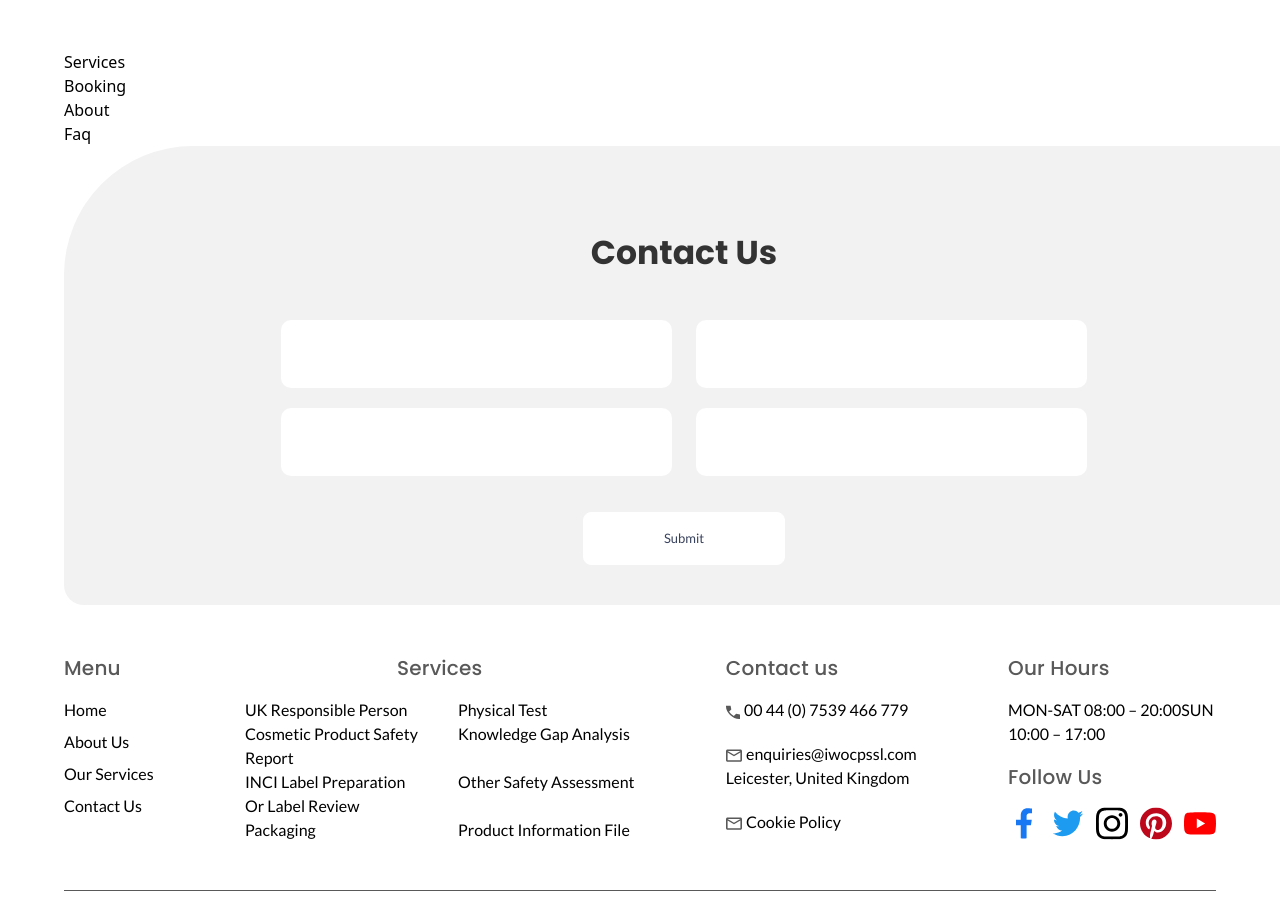
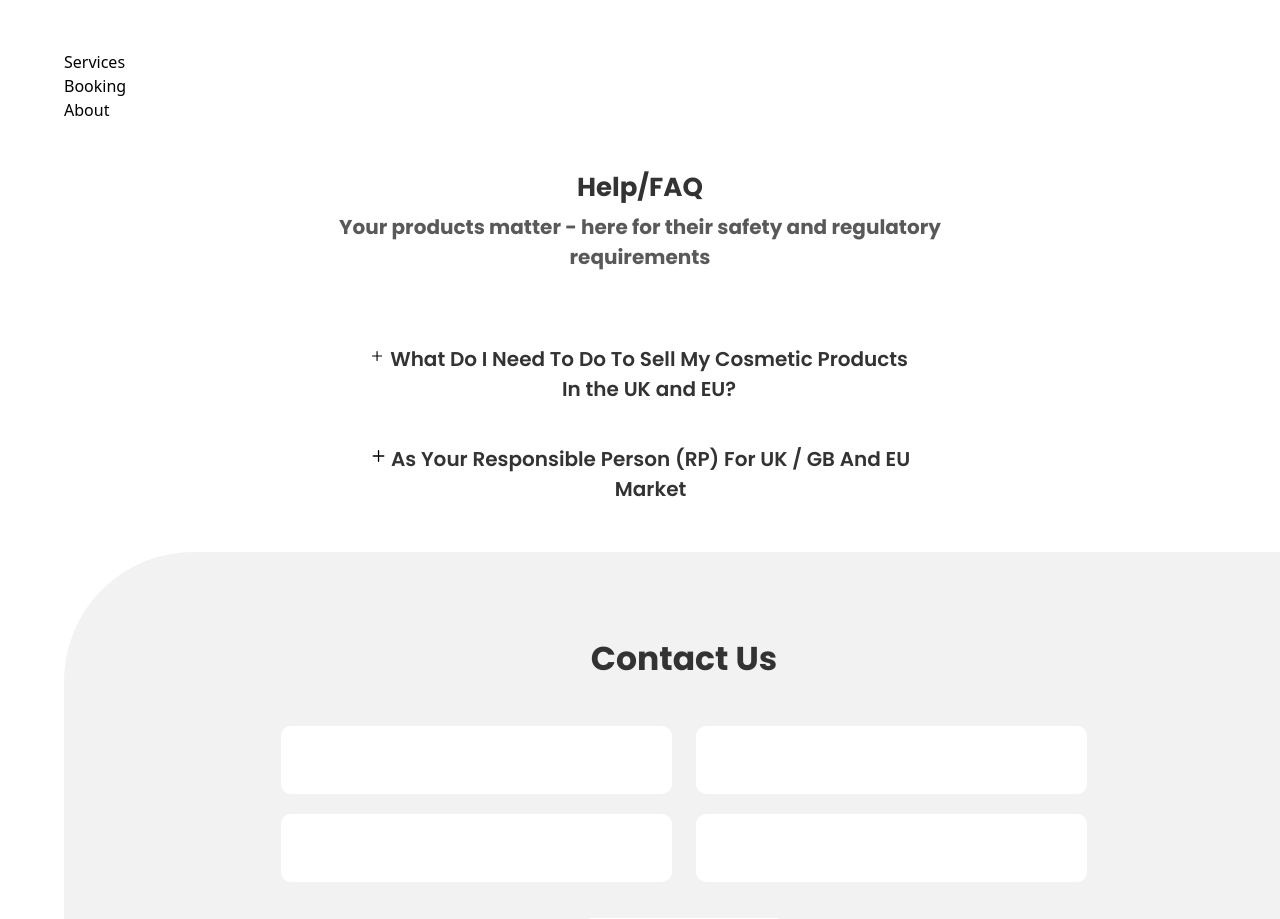
Before and after one commit to MahdiHasan943/cosmetic_website, a Next.js app: page / in a window 1280 px wide. Shown: the part 1060-1979 px from the top of the page. Built offline with nearby package versions, Linux system fonts and the light colour scheme; a web font is replaced by a local one.

Commit message:
faq component complete

```diff
--- a/components/Faq.jsx
+++ b/components/Faq.jsx
@@ -1,9 +1,147 @@
-import React from 'react'
+"use client";
+import React from "react";
+import { Disclosure } from "@headlessui/react";
+import { ChevronUpIcon } from "@heroicons/react/20/solid";
 
 const Faq = () => {
   return (
-    <div>Faq</div>
-  )
-}
+    <div className="py-10">
+      <h2 className="text-center font-popping  text-[26px] leading-[50px] text-[#333333] font-bold">
+        Help/FAQ
+      </h2>
+      <p className="text-center font-popping text-[20px] leading-[30px] text-[#595959] font-bold">
+        Your products matter - here for their safety and regulatory <br />{" "}
+        requirements
+      </p>
 
-export default Faq
+      <div className="w-full  px-4 pt-16">
+        <div className="mx-auto text-center lg:w-[50%] rounded-2xl bg-white p-2">
+          <Disclosure>
+            {({ open }) => (
+              <>
+                <Disclosure.Button className="flex justify-center w-full ">
+                  {open ? (
+                    <svg
+                      xmlns="http://www.w3.org/2000/svg"
+                      fill="none"
+                      viewBox="0 0 24 24"
+                      strokeWidth={1.5}
+                      stroke="currentColor"
+                      className="w-6 h-6"
+                    >
+                      <path
+                        strokeLinecap="round"
+                        strokeLinejoin="round"
+                        d="M18 12H6"
+                      />
+                    </svg>
+                  ) : (
+                    <svg
+                      xmlns="http://www.w3.org/2000/svg"
+                      fill="none"
+                      viewBox="0 0 24 24"
+                      strokeWidth={1.5}
+                      stroke="currentColor"
+                      className="w-6 h-6"
+                    >
+                      <path
+                        strokeLinecap="round"
+                        strokeLinejoin="round"
+                        d="M12 6v12m6-6H6"
+                      />
+                    </svg>
+                  )}
+
+                  <span className="sm:text-[20px] font-popping text-[#333333] font-semibold">
+                    What Do I Need To Do To Sell My Cosmetic Products In the UK
+                    and EU?
+                  </span>
+                </Disclosure.Button>
+                <Disclosure.Panel className="px-4 text-start sm:ml-[70px] pt-4 pb-2  text-sm text-gray-500">
+                  <p className="">
+                    {" "}
+                    The law states that before a cosmetic product can be sold in
+                    the UK / EU market, it must have the <br /> following as a
+                    minimum: <br />
+                  </p>
+                  <p>
+                    1 A Responsible Person (RP) with an address in the UK / GB
+                    or the EU.
+                  </p>
+                  <p> 2 A compliant cosmetic product safety report (CPSR).</p>
+                  <p>3 A Product Information File (PIF).</p>
+                  <p>
+                    4 Notification of the cosmetic product on a UK / GB or EU
+                    government portal.
+                  </p>
+                </Disclosure.Panel>
+              </>
+            )}
+          </Disclosure>
+          <Disclosure as="div" className="mt-10">
+            {({ open }) => (
+              <>
+                <Disclosure.Button className="flex justify-center  w-full ">
+                  {open ? (
+                    <svg
+                      xmlns="http://www.w3.org/2000/svg"
+                      fill="none"
+                      viewBox="0 0 24 24"
+                      strokeWidth={1.5}
+                      stroke="currentColor"
+                      className="w-6 h-6"
+                    >
+                      <path
+                        strokeLinecap="round"
+                        strokeLinejoin="round"
+                        d="M18 12H6"
+                      />
+                    </svg>
+                  ) : (
+                    <svg
+                      xmlns="http://www.w3.org/2000/svg"
+                      fill="none"
+                      viewBox="0 0 24 24"
+                      strokeWidth={1.5}
+                      stroke="currentColor"
+                      className="w-6 h-6"
+                    >
+                      <path
+                        strokeLinecap="round"
+                        strokeLinejoin="round"
+                        d="M12 6v12m6-6H6"
+                      />
+                    </svg>
+                  )}
+                  <span className="sm:text-[20px] font-popping text-[#333333] font-semibold">
+                    As Your Responsible Person (RP) For UK / GB And EU Market
+                  </span>
+                </Disclosure.Button>
+                <Disclosure.Panel className="px-4 text-start sm:ml-[70px] pt-4 pb-2 text-sm text-gray-500">
+                <p className="">
+                    {" "}
+                    The law states that before a cosmetic product can be sold in
+                    the UK / EU market, it must have the <br /> following as a
+                    minimum: <br />
+                  </p>
+                  <p>
+                    1 A Responsible Person (RP) with an address in the UK / GB
+                    or the EU.
+                  </p>
+                  <p> 2 A compliant cosmetic product safety report (CPSR).</p>
+                  <p>3 A Product Information File (PIF).</p>
+                  <p>
+                    4 Notification of the cosmetic product on a UK / GB or EU
+                    government portal.
+                  </p>
+                </Disclosure.Panel>
+              </>
+            )}
+          </Disclosure>
+        </div>
+      </div>
+    </div>
+  );
+};
+
+export default Faq;
--- a/components/Review.jsx
+++ b/components/Review.jsx
@@ -42,10 +42,10 @@ const Review = () => {
             clickable: true,
           }}
           modules={[Pagination, Navigation]}
-          className="mySwiper h-[230px]  2xl:w-[80%] mx-auto"
+          className="mySwiper h-[300px] exsm:h-[230px]  2xl:w-[80%] mx-auto"
         >
           <SwiperSlide>
-            <div className="exsm:w-[353px] py-6 px-5  h-[215px] slidecard">
+            <div className="exsm:w-[353px] py-6 px-5  exsm:h-[215px] slidecard">
               <div className="flex items-center justify-center gap-4">
                 <img className="inline" src="/images/ellip.webp" alt="" />
                 <p className="text-[#313131] font-lato font-semibold">
@@ -74,7 +74,7 @@ const Review = () => {
                   </SwiperSlide>
                   {/* 2 */}
           <SwiperSlide>
-            <div className="exsm:w-[353px] py-6 px-5  h-[215px] slidecard">
+            <div className="exsm:w-[353px] py-6 px-5   exsm:h-[215px] slidecard">
               <div className="flex items-center justify-center gap-4">
                 <img className="inline" src="/images/Ellipse2.webp" alt="" />
                 <p className="text-[#313131] font-lato font-semibold">
@@ -103,7 +103,7 @@ const Review = () => {
                   </SwiperSlide>
                   {/* 3 */}
                   <SwiperSlide>
-            <div className="exsm:w-[353px] py-6 px-5  h-[215px] slidecard">
+            <div className="exsm:w-[353px] py-6 px-5 exsm:h-[215px] slidecard">
               <div className="flex items-center justify-center gap-4">
                 <img className="inline" src="/images/Ellipse3.webp" alt="" />
                 <p className="text-[#313131] font-lato font-semibold">
@@ -132,7 +132,7 @@ const Review = () => {
           </SwiperSlide>
                   {/* 4 */}
                   <SwiperSlide>
-            <div className="exsm:w-[353px] py-6 px-5  h-[215px] slidecard">
+            <div className="exsm:w-[353px] py-6 px-5  exsm:h-[215px] slidecard">
               <div className="flex items-center justify-center gap-4">
                 <img className="inline" src="/images/ellip.webp" alt="" />
                 <p className="text-[#313131] font-lato font-semibold">
--- a/package.json
+++ b/package.json
@@ -10,6 +10,8 @@
     "lint": "next lint"
   },
   "dependencies": {
+    "@headlessui/react": "^1.7.15",
+    "@heroicons/react": "^2.0.18",
     "autoprefixer": "10.4.14",
     "framer-motion": "^10.12.18",
     "next": "13.4.8",
--- a/styles/globals.css
+++ b/styles/globals.css
@@ -240,7 +240,7 @@ line-height: 32px;
 /* review */
 .slidecard{
   border-radius: 16px;
-background: #fff;
+background: #ffffff;
 margin: auto;
 box-shadow: 4px 3px 28px 12px rgba(0, 0, 0, 0.03);
 }
```
Also changed, not shown: 1 other file (tests, documents, lock files or other folders).
